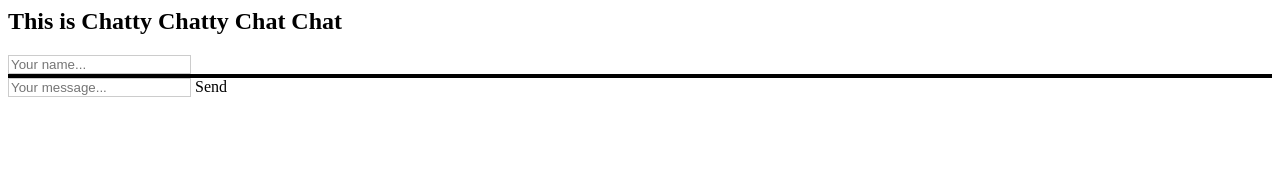
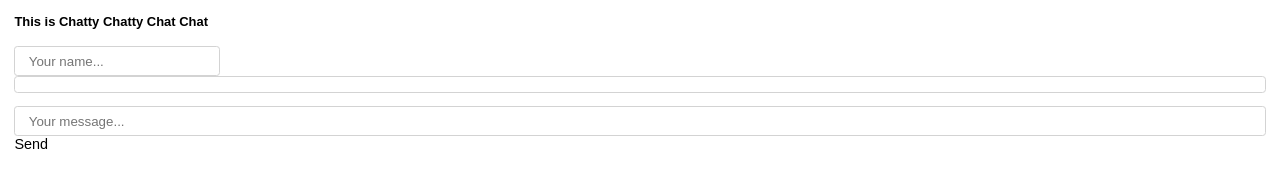
Before and after one commit to spember/fluentconf2013-hacks, a website: page templates/chat/index.html in a window 1280 px wide. Drawn offline with nearby package versions, Linux system fonts and the light colour scheme; no server answers.

Commit message:
Added some styling and the enter handler for the input field.

```diff
--- a/css/chat.css
+++ b/css/chat.css
@@ -1,9 +1,48 @@
-* { -moz-box-sizing: border-box; -webkit-box-sizing: border-box; box-sizing: border-box; }
+* {
+    box-sizing:border-box;
+}
+
+body {
+    font-family:sans-serif;
+    font-size:0.9em;
+    margin:0;
+    padding:0;
+}
+
+.bodyWrapper {
+    padding:1em;
+}
 
 .messages {
-	border: 2px solid #000000;
+    border-radius:0.25em;
+    border:1px solid lightGray;
+    padding:0.5em;
 }
 
-input {
-	border: 1px solid #cccccc;
+.messages .message {
+    background-color:lightGray;
+    padding:0.25em 0.5em;
+    border-radius:0.25em;
 }
+
+input.name {
+    margin:1em 0 0 0;
+    padding:0.5em 1em;
+
+    border-radius:0.25em;
+    border:1px solid lightGray;
+}
+
+input.message-text {
+    margin:1em 0 0 0;
+    padding:0.5em 1em;
+    width:100%;
+
+    border-radius:0.25em;
+    border:1px solid lightGray;
+}
+
+h3 {
+    margin:0 0 0.25em 0;
+    font-size:0.9em;
+}
--- a/templates/chat/index.html
+++ b/templates/chat/index.html
@@ -5,15 +5,15 @@
 		<link rel="stylesheet" type="text/css" href="/css/chat.css"/>
 	</head>
 	<body>
-		<h2>This is Chatty Chatty Chat Chat</h2>
+		<div class="bodyWrapper">
+			<h3>This is Chatty Chatty Chat Chat</h3>
 
-		<input placeholder="Your name..." class="name"/>
-		<section class="messages">
+			<input placeholder="Your name..." class="name"/>
+			<section class="messages"></section>
 
-		</section>
-
-		<input placeholder="Your message..." class="message-text"> </input>
-		<a class="send">Send</a>
+			<input placeholder="Your message..." class="message-text"> </input>
+			<a class="send">Send</a>
+		</div>
 
 		<script src="/lib/zepto.min.js"></script>
 		<script src="/socket.io/socket.io.js"></script>
@@ -37,12 +37,18 @@
 		  		}
 		  		console.log("clicked! " + $input.val());
 		  		socket.emit("message", {text: text, name: name});
-		  	})
+		  	});
 
-
+		  	$input.on('keypress', function(event){
+                if(event.which == 13) {
+                    socket.emit('message', {
+                    	name: $name.val(),
+                    	text: $input.val()
+                    });
+                    $input.val('');
+                }
+            });
 		});
-
-
 		</script>
 	</body>
 </html>
```
